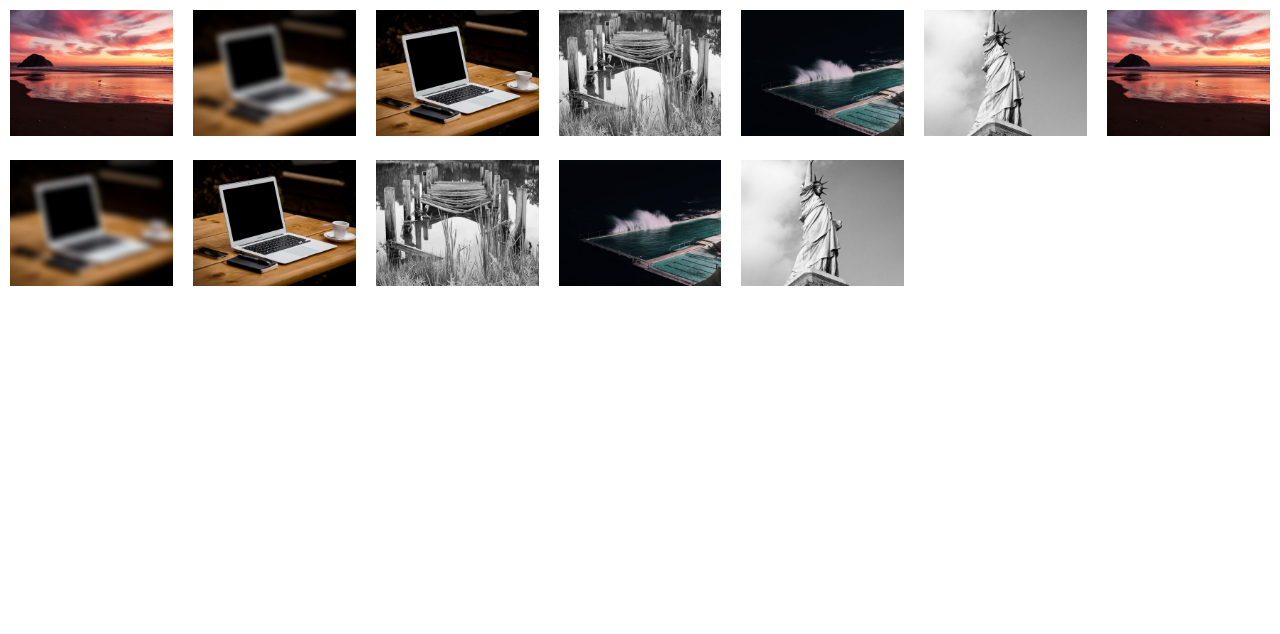
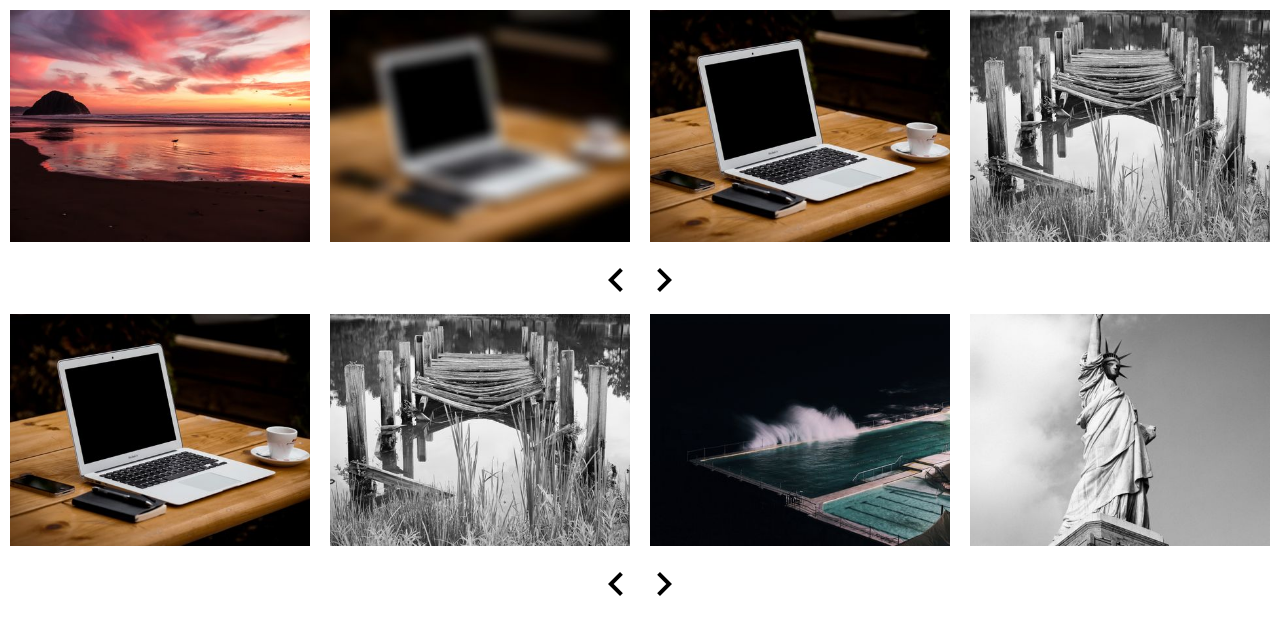
Before and after one commit to radaalinmihai/gallery-framework-v, a website: page frontend/index.html in a window 1280 px wide. Drawn offline with Linux system fonts and the light colour scheme.

Commit message:
Added: ability to have multiple instances of carousels with different settings, a new content type 'list'

```diff
--- a/frontend/index.html
+++ b/frontend/index.html
@@ -12,6 +12,8 @@
 <body>
 
 		<div id="carousel1">
+
+			<div>
 				<div class="member"><img src="assets/1.jpg"/></div>
 				<div class="member"><img src="assets/2.jpg"/></div>
 				<div class="member"><img src="assets/3.jpg"/></div>
@@ -25,5 +27,26 @@
 				<div class="member"><img src="assets/5.jpg"/></div>
 				<div class="member"><img src="assets/6.jpg"/></div>
 			</div>
+
+		</div>
+
+		<div id="carousel2">
+
+			<div>
+				<div class="member"><img src="assets/1.jpg"/></div>
+				<div class="member"><img src="assets/2.jpg"/></div>
+				<div class="member"><img src="assets/3.jpg"/></div>
+				<div class="member"><img src="assets/4.jpg"/></div>
+				<div class="member"><img src="assets/5.jpg"/></div>
+				<div class="member"><img src="assets/6.jpg"/></div>
+				<div class="member"><img src="assets/1.jpg"/></div>
+				<div class="member"><img src="assets/2.jpg"/></div>
+				<div class="member"><img src="assets/3.jpg"/></div>
+				<div class="member"><img src="assets/4.jpg"/></div>
+				<div class="member"><img src="assets/5.jpg"/></div>
+				<div class="member"><img src="assets/6.jpg"/></div>
+			</div>
+
+		</div>
 </body>
 </html>
--- a/frontend/init.js
+++ b/frontend/init.js
@@ -4,9 +4,9 @@ function init (containerID, params) {
 	switch (params.type) { // check which format is requested
 		case "carousel":
 			container.className += " carousel-container";
-			var members = document.getElementsByClassName("member"); // get list of elements
 			var stage = container.firstElementChild; // get stage
 			stage.className += " car-stage";
+			var members = stage.children; // get list of elements
 			var containerWidth = container.offsetWidth; // width of container at time of init
 			var i;
 
@@ -21,7 +21,7 @@ function init (containerID, params) {
 			for (i = 0; i < members.length; i++) {
 				members[i].style.width = memberWidth.toString() + "px";
 			}
-			var stageWidth = containerWidth * (members.length / itemsPerSlide);
+			var stageWidth = memberWidth * members.length;
 			stage.style.width = stageWidth.toString() + "px";
 
 			var navigation = 0;
@@ -35,9 +35,9 @@ function init (containerID, params) {
 
 			if (params.hasOwnProperty("transition")) {
 				if (params.transition != null) {
-					animateTransition(params.transition, stage, stageWidth, containerWidth, memberWidth, container, navigation);
+					animateTransition(params.transition, stage, stageWidth, containerWidth, memberWidth, container, navigation, containerID);
 				}
-				else animateTransition("slide", stage, stageWidth, containerWidth, memberWidth, container, navigation); // defaults to slide
+				else animateTransition("slide", stage, stageWidth, containerWidth, memberWidth, container, navigation, containerID); // defaults to slide
 			}
 
 		break;
@@ -83,7 +83,8 @@ function nav (options, container) {
 	}
 }
 
-function animateTransition(options, stage, stageWidth, containerWidth, memberWidth, container, navigation) {
+function animateTransition(options, stage, stageWidth, containerWidth, memberWidth, container, navigation, containerID) {
+	console.log(container.offsetWidth);
 	if (options.hasOwnProperty("transitionItems")) {
 		if (options.transitionItems != null) {
 			var transitionItemsNum = options.transitionItems;
@@ -102,8 +103,8 @@ function animateTransition(options, stage, stageWidth, containerWidth, memberWid
 	}
 
 	stage.style.transform = "translateX(0px)";
-	var prev = document.getElementById("nav-prev");
-	var next = document.getElementById("nav-next");
+	var prev = container.children[1].children[0];
+	var next = container.children[1].children[1];
 	var transformSize = 0;
 
 	switch (options.transitionType) {
@@ -170,12 +171,14 @@ function animateTransition(options, stage, stageWidth, containerWidth, memberWid
 					if (transformSize != 0) {
 						transformSize -= memberWidth * transitionItemsNum;
 						stage.style.transform = "translateX(-" + transformSize.toString() + "px)";
+						console.log(transformSize);
 					}
 				}
 				next.onclick = function() {
 					if (transformSize < (stageWidth - containerWidth)) {
 						transformSize += memberWidth * transitionItemsNum;
 						stage.style.transform = "translateX(-" + transformSize.toString() + "px)";
+						console.log(transformSize);
 					}
 				}
 
@@ -223,8 +226,37 @@ function animateTransition(options, stage, stageWidth, containerWidth, memberWid
 }
 
 document.addEventListener('DOMContentLoaded', function() {
+
     init("carousel1", {
-    	type:"grid",
-    	itemsPerRow:7
+    	type:"carousel",
+    	items:4,
+    	transition:{
+    		transitionType:"item",
+    		transitionItems:1,
+    		auto:true,
+    		autoInterval:1500
+    	},
+    	nav:{
+    		show:true,
+    		prev:"<i class='material-icons' id='nav-prev'>chevron_left</i>",
+            next:"<i class='material-icons' id='nav-next'>chevron_right</i>"
+    	}
     });
+
+    init("carousel2", {
+    	type:"carousel",
+    	items:4,
+    	transition:{
+    		transitionType:"item",
+    		transitionItems:1,
+    		auto:true,
+    		autoInterval:2000
+    	},
+    	nav:{
+    		show:true,
+    		prev:"<i class='material-icons' id='nav-prev'>chevron_left</i>",
+            next:"<i class='material-icons' id='nav-next'>chevron_right</i>"
+    	}
+    });
+
 }, false);
```
Lines whose indentation alone changed are shown as unchanged.
